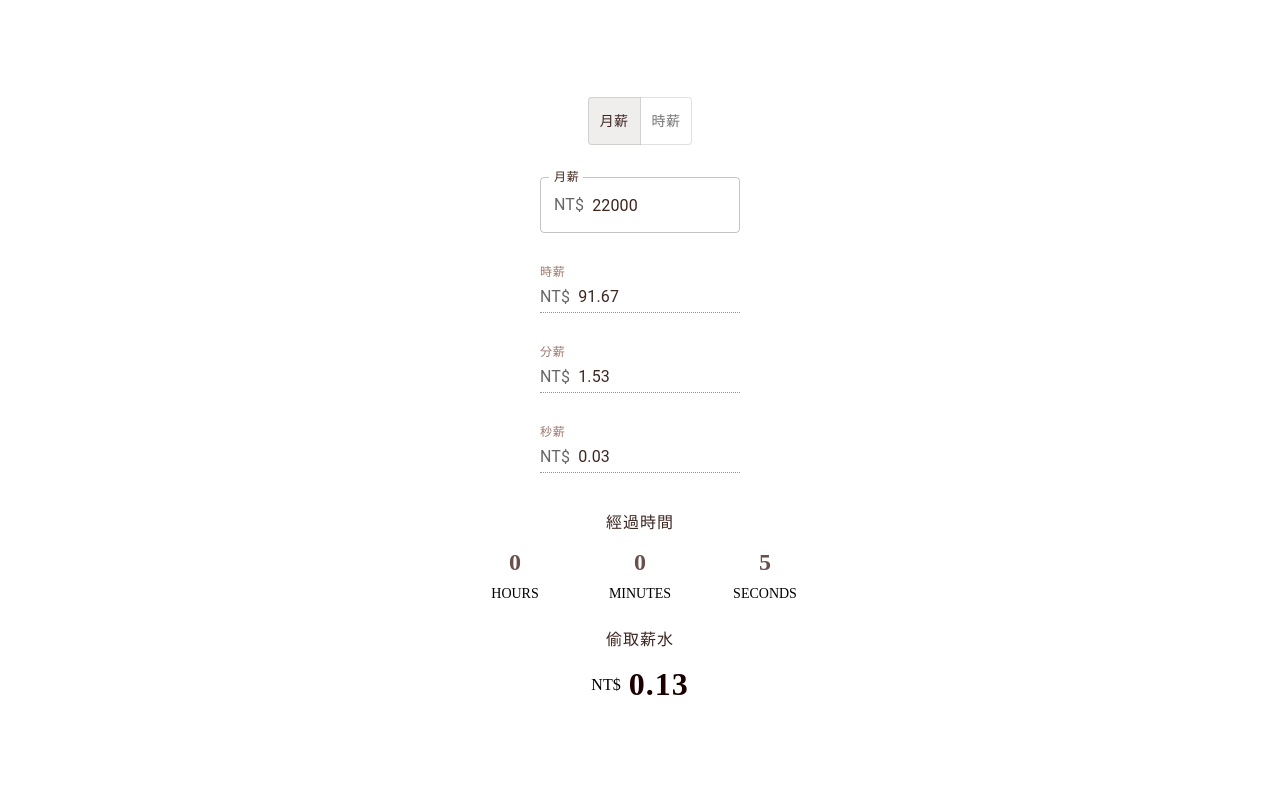
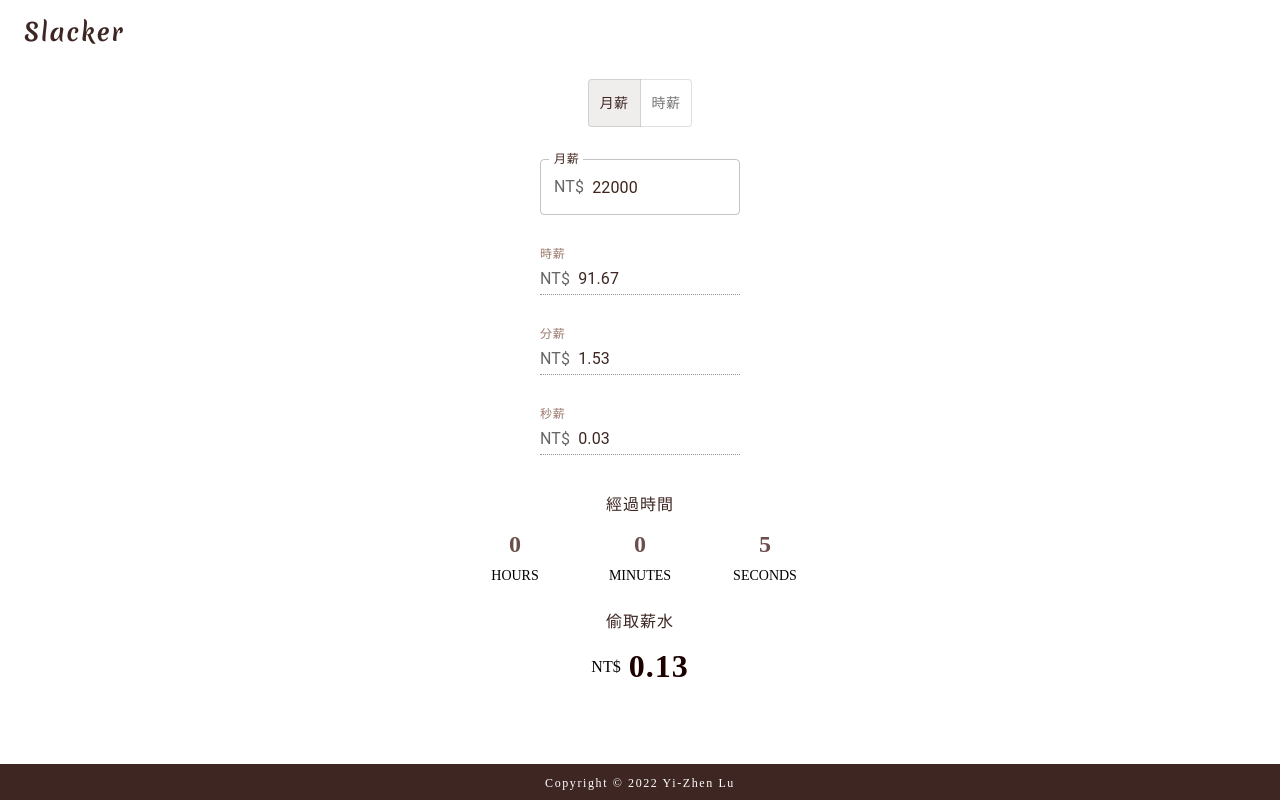
Before and after one commit to ellallu0903/react-slacker, a React (Create React App) app: page / in a window 1280 px wide. Built offline with nearby package versions, Linux system fonts and the light colour scheme.

Commit message:
Feat: header & footer

```diff
--- a/public/index.html
+++ b/public/index.html
@@ -24,6 +24,12 @@
       work correctly both with client-side routing and a non-root public URL.
       Learn how to configure a non-root public URL by running `npm run build`.
     -->
+    <link rel="preconnect" href="https://fonts.googleapis.com" />
+    <link rel="preconnect" href="https://fonts.gstatic.com" crossorigin />
+    <link
+      href="https://fonts.googleapis.com/css2?family=Merienda:wght@400;700&display=swap"
+      rel="stylesheet"
+    />
     <title>React App</title>
   </head>
   <body>
--- /dev/null
+++ b/src/components/App.js
@@ -0,0 +1,22 @@
+import { Outlet } from "react-router-dom";
+import { ThemeProvider } from "@mui/material/styles";
+import { theme } from "../components/common/commonMuiTheme";
+
+import Header from "./layout/Header";
+import Footer from "./layout/Footer";
+
+import style from "../sass/layout.module.scss";
+
+const App = () => {
+  return (
+    <ThemeProvider theme={theme}>
+      <div className={style.app}>
+        <Header />
+        <Outlet />
+        <Footer />
+      </div>
+    </ThemeProvider>
+  );
+};
+
+export default App;
--- a/src/components/SalaryCalculator.js
+++ b/src/components/SalaryCalculator.js
@@ -4,8 +4,6 @@ import Grid from "@mui/system/Unstable_Grid";
 import ToggleButton from "@mui/material/ToggleButton";
 import ToggleButtonGroup from "@mui/material/ToggleButtonGroup";
 import { InputText, DisplayText } from "./common/Input";
-import { theme } from "../components/common/commonMuiTheme";
-import { ThemeProvider } from "@mui/material/styles";
 
 import style from "../sass/salaryCalculator.module.scss";
 
@@ -118,11 +116,10 @@ const SalaryCalculator = () => {
   };
 
   return (
-    <ThemeProvider theme={theme}>
     <Box
       className={style.salaryCalculator}
       sx={{
-          height: "100%",
+        height: "calc(100% - 36px)",
       }}
     >
       <Grid
@@ -213,7 +210,6 @@ const SalaryCalculator = () => {
         </Grid>
       </Grid>
     </Box>
-    </ThemeProvider>
   );
 };
 
--- /dev/null
+++ b/src/components/layout/Footer.js
@@ -0,0 +1,39 @@
+import Box from "@mui/material/Box";
+import Grid from "@mui/system/Unstable_Grid";
+import Typography from "@mui/material/Typography";
+import { theme } from "../common/commonMuiTheme";
+
+import style from "../../sass/layout.module.scss";
+
+const Footer = () => {
+  return (
+    <Box
+      className={style.footer}
+      sx={{ height: "36px", background: theme.palette.primary.main }}
+    >
+      <Grid
+        container
+        justifyContent="center"
+        alignItems="center"
+        sx={{ height: "100%" }}
+      >
+        <footer>
+          <Typography
+            variant="div"
+            noWrap
+            sx={{
+              fontSize: "12px",
+              fontWeight: 400,
+              letterSpacing: ".1rem",
+              color: "#fff",
+            }}
+          >
+            Copyright © 2022 Yi-Zhen Lu
+          </Typography>
+        </footer>
+      </Grid>
+    </Box>
+  );
+};
+
+export default Footer;
--- /dev/null
+++ b/src/components/layout/Header.js
@@ -0,0 +1,36 @@
+import * as React from "react";
+import AppBar from "@mui/material/AppBar";
+import Box from "@mui/material/Box";
+import Toolbar from "@mui/material/Toolbar";
+import Typography from "@mui/material/Typography";
+import { theme } from "../common/commonMuiTheme";
+
+export default function Header() {
+  return (
+    <Box sx={{ flexGrow: 1 }}>
+      <AppBar
+        position="fixed"
+        color="transparent"
+        style={{ boxShadow: "none" }}
+      >
+        <Toolbar>
+          <Typography
+            variant="h5"
+            noWrap
+            component="a"
+            href="/"
+            sx={{
+              fontFamily: "Merienda",
+              fontWeight: 700,
+              letterSpacing: ".1rem",
+              textDecoration: "none",
+              color: theme.palette.primary.main,
+            }}
+          >
+            Slacker
+          </Typography>
+        </Toolbar>
+      </AppBar>
+    </Box>
+  );
+}
--- a/src/index.js
+++ b/src/index.js
@@ -1,10 +1,12 @@
 import React from "react";
 import ReactDOM from "react-dom/client";
 import { BrowserRouter, Routes, Route } from "react-router-dom";
-import About from "./About";
+import About from "./components/pages/About";
 
 import "./index.css";
+import "./sass/layout.module.scss";
 
+import App from "./components/App";
 import SalaryCaculator from "./components/SalaryCalculator";
 
 const root = ReactDOM.createRoot(document.getElementById("root"));
@@ -12,8 +14,10 @@ root.render(
   <React.StrictMode>
     <BrowserRouter>
       <Routes>
-        <Route path="/" element={<SalaryCaculator />} />
-        <Route path="/about" element={<About />} />
+        <Route path="/" element={<App />}>
+          <Route index element={<SalaryCaculator />} />
+          <Route path="/about" element={<About />} />
+        </Route>
       </Routes>
     </BrowserRouter>
   </React.StrictMode>
--- /dev/null
+++ b/src/sass/layout.module.scss
@@ -0,0 +1,10 @@
+.app {
+  width: 100%;
+  height: 100%;
+}
+
+.footer {
+  // footer {
+  //   text-align: center;
+  // }
+}
```
Also changed, not shown: src/components/pages/About.js (renamed from src/About.js). Lines whose indentation alone changed are shown as unchanged.
